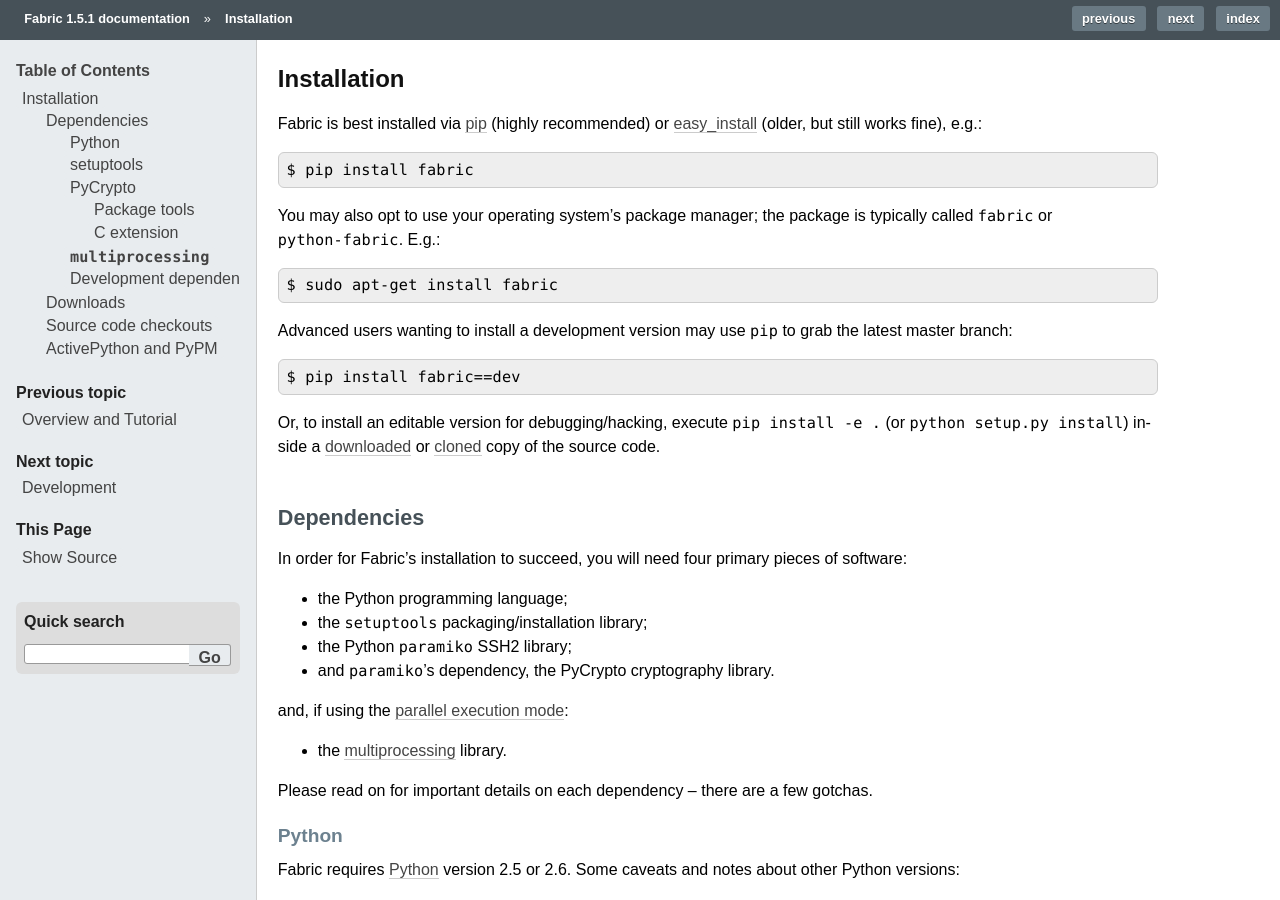
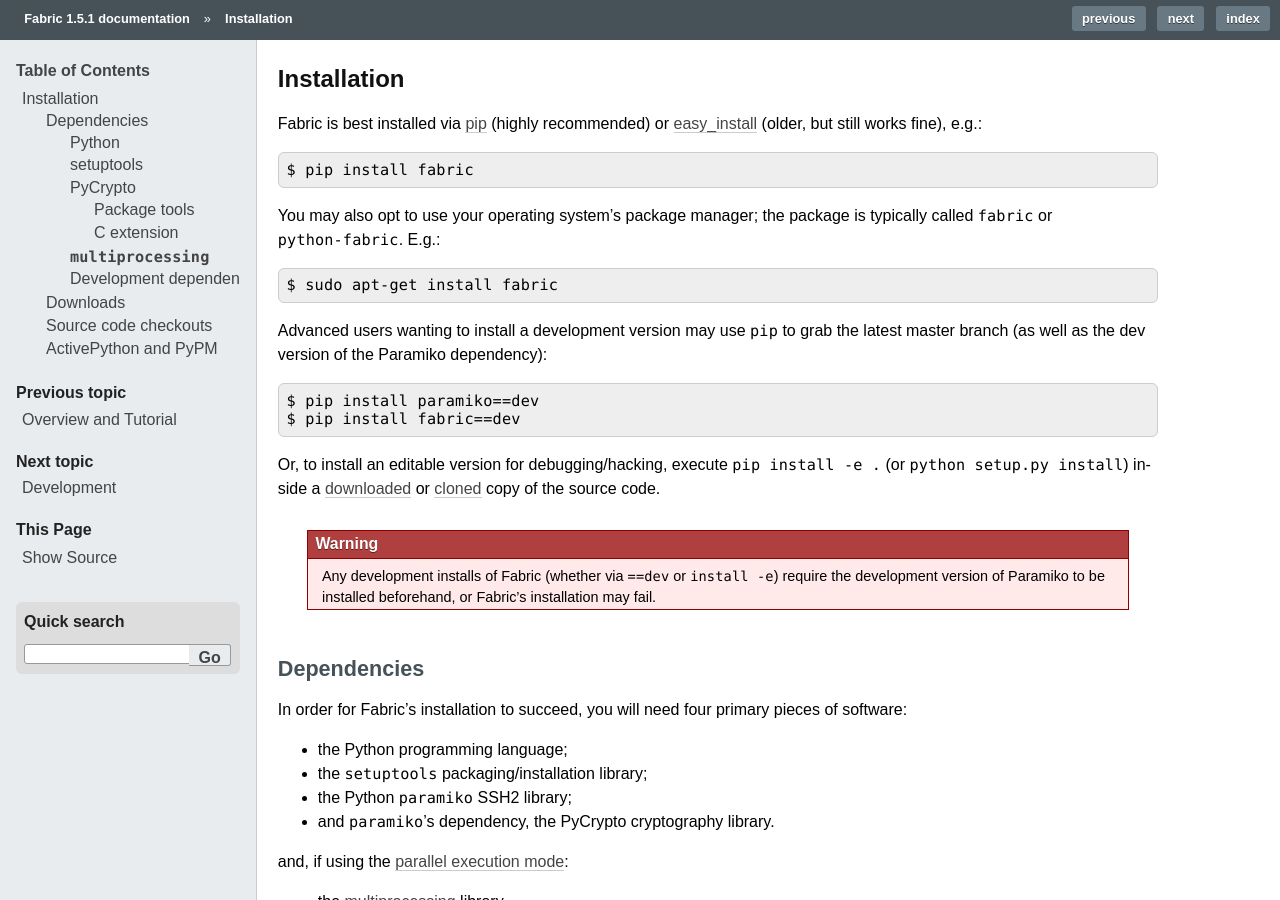
Before and after one commit to fabric/fabric, a Sphinx documentation site: the page built from docs/installation.rst, in a window 1280 px wide and 900 px high. Built offline with Sphinx 7.4.7, drawn with Linux system fonts in a browser that asks for light colours.

Commit message:
Make dev-Paramiko requirement for dev-Fab super explicit

```diff
--- a/docs/index.rst
+++ b/docs/index.rst
@@ -23,6 +23,12 @@
 However, if you want to live on the edge, you can pull down the source code
 from our Git repository, or fork us on Github. The :doc:`installation` page has
 details for how to access the source code.
+
+.. warning::
+
+    If you install Fabric from Git, you will need to install its dependency
+    Paramiko from Git as well. See :doc:`the installation docs <installation>`
+    for details.
 
 
 Development
--- a/docs/installation.rst
+++ b/docs/installation.rst
@@ -15,13 +15,21 @@
     $ sudo apt-get install fabric
 
 Advanced users wanting to install a development version may use ``pip`` to grab
-the latest master branch::
+the latest master branch (as well as the dev version of the Paramiko
+dependency)::
 
+    $ pip install paramiko==dev
     $ pip install fabric==dev
 
 Or, to install an editable version for debugging/hacking, execute ``pip install
 -e .`` (or ``python setup.py install``) inside a :ref:`downloaded <downloads>`
 or :ref:`cloned <source-code-checkouts>` copy of the source code.
+
+.. warning::
+
+    Any development installs of Fabric (whether via ``==dev`` or ``install
+    -e``) require the development version of Paramiko to be installed
+    beforehand, or Fabric's installation may fail.
 
 
 Dependencies
```
